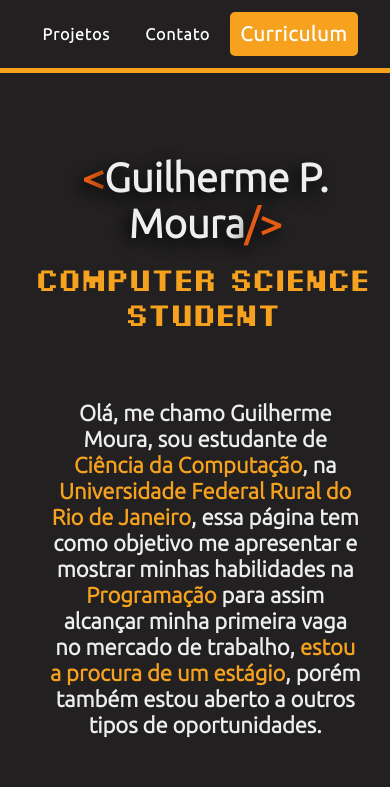
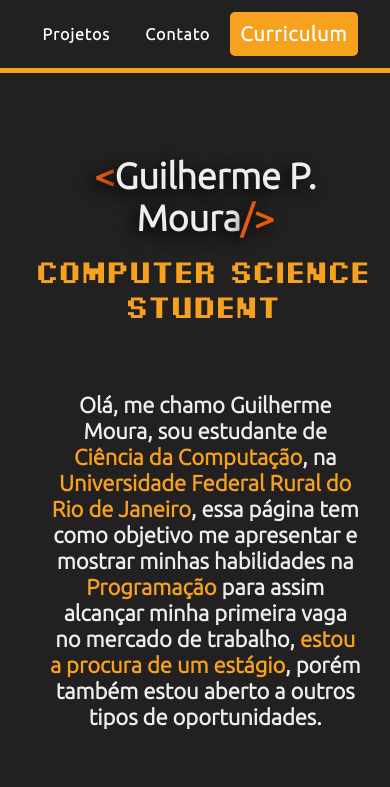
Before and after one commit to gpmoura4/My-Page, a plain HTML site: page index.html in a window 390 px wide. Shown: the top 787 px of the page. Drawn offline with nearby package versions, Linux system fonts and the light colour scheme; grey boxes are pictures that could not be loaded.

Commit message:
update 2023 commit v2

```diff
--- a/style.css
+++ b/style.css
@@ -633,6 +633,9 @@ footer {
         transition: 400ms ease-in-out;
         box-shadow: 7px 7px 0px #000;
     }
+    .name-div h2 {
+        font-size: 4.5rem;
+      }
 
 }
 
@@ -647,7 +650,7 @@ footer {
         display: none;
     }
     .name-div h2 {
-        font-size: 4rem;
+        font-size: 3.6rem;
         text-align: center;
     }
     .about-icon {
```
